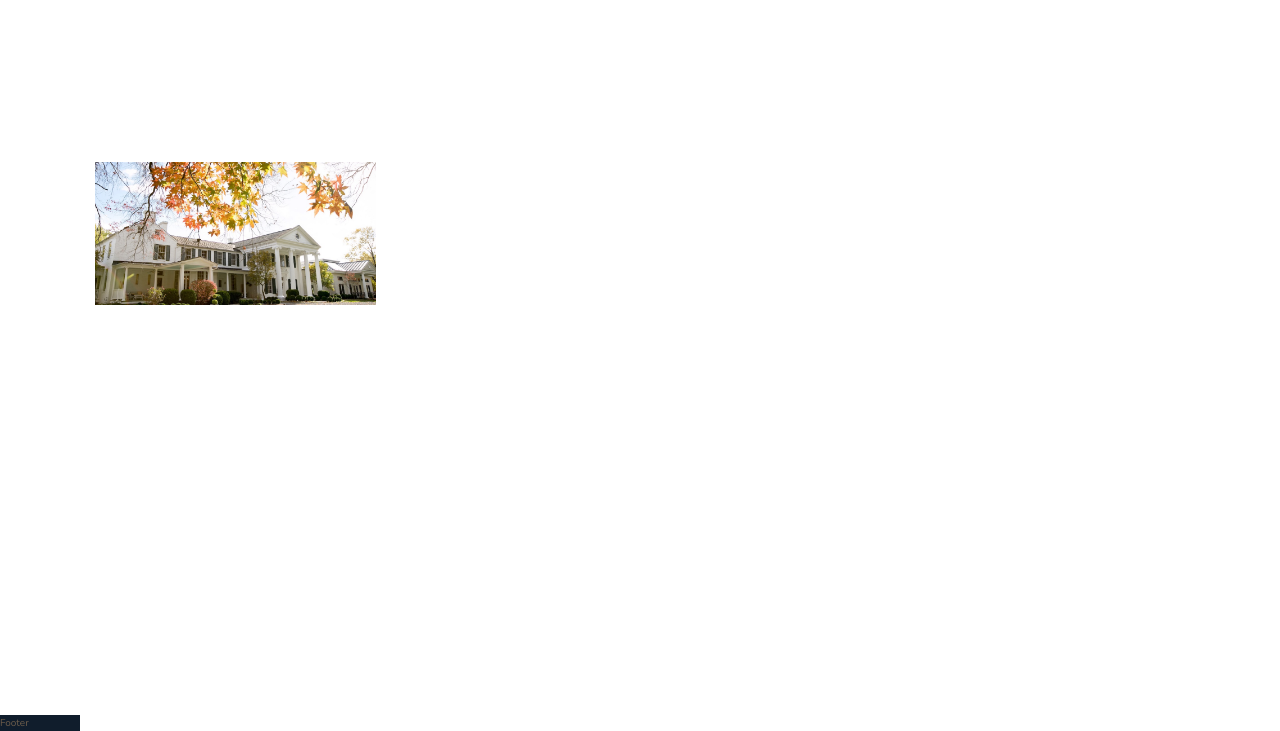
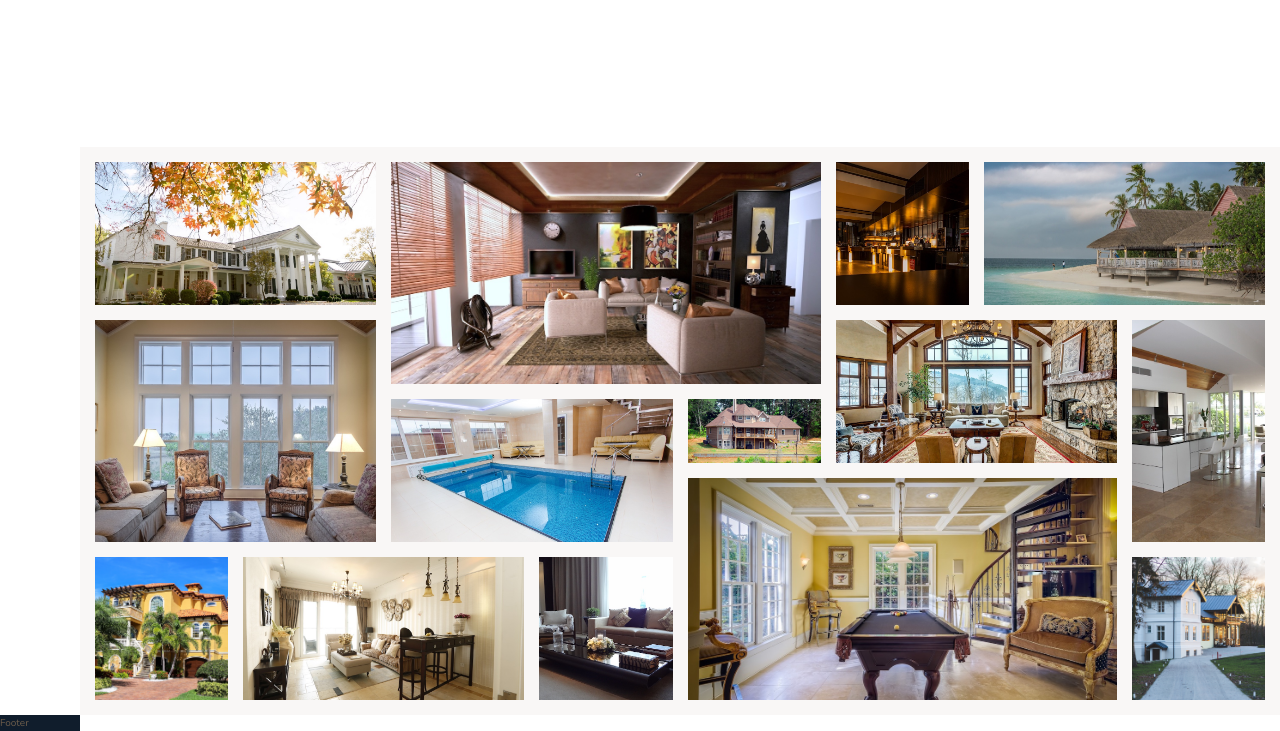
Before and after one commit to Aman07a/Advanced_CSS_and_Sass, a website: page Nexter/index.html in a window 1280 px wide. Shown: the part 2925-3656 px from the top of the page. Drawn offline with nearby package versions, Linux system fonts and the light colour scheme.

Commit message:
Building the Gallery - Part 2

```diff
--- a/Nexter/index.html
+++ b/Nexter/index.html
@@ -319,6 +319,97 @@
           class="gallery__img"
         />
       </figure>
+      <figure class="gallery__item gallery__item--2">
+        <img
+          src="./img/gal-2.jpeg"
+          alt="Gallery image 2"
+          class="gallery__img"
+        />
+      </figure>
+      <figure class="gallery__item gallery__item--3">
+        <img
+          src="./img/gal-3.jpeg"
+          alt="Gallery image 3"
+          class="gallery__img"
+        />
+      </figure>
+      <figure class="gallery__item gallery__item--4">
+        <img
+          src="./img/gal-4.jpeg"
+          alt="Gallery image 4"
+          class="gallery__img"
+        />
+      </figure>
+      <figure class="gallery__item gallery__item--5">
+        <img
+          src="./img/gal-5.jpeg"
+          alt="Gallery image 5"
+          class="gallery__img"
+        />
+      </figure>
+      <figure class="gallery__item gallery__item--6">
+        <img
+          src="./img/gal-6.jpeg"
+          alt="Gallery image 6"
+          class="gallery__img"
+        />
+      </figure>
+      <figure class="gallery__item gallery__item--7">
+        <img
+          src="./img/gal-7.jpeg"
+          alt="Gallery image 7"
+          class="gallery__img"
+        />
+      </figure>
+      <figure class="gallery__item gallery__item--8">
+        <img
+          src="./img/gal-8.jpeg"
+          alt="Gallery image 8"
+          class="gallery__img"
+        />
+      </figure>
+      <figure class="gallery__item gallery__item--9">
+        <img
+          src="./img/gal-9.jpeg"
+          alt="Gallery image 9"
+          class="gallery__img"
+        />
+      </figure>
+      <figure class="gallery__item gallery__item--10">
+        <img
+          src="./img/gal-10.jpeg"
+          alt="Gallery image 10"
+          class="gallery__img"
+        />
+      </figure>
+      <figure class="gallery__item gallery__item--11">
+        <img
+          src="./img/gal-11.jpeg"
+          alt="Gallery image 11"
+          class="gallery__img"
+        />
+      </figure>
+      <figure class="gallery__item gallery__item--12">
+        <img
+          src="./img/gal-12.jpeg"
+          alt="Gallery image 12"
+          class="gallery__img"
+        />
+      </figure>
+      <figure class="gallery__item gallery__item--13">
+        <img
+          src="./img/gal-13.jpeg"
+          alt="Gallery image 13"
+          class="gallery__img"
+        />
+      </figure>
+      <figure class="gallery__item gallery__item--14">
+        <img
+          src="./img/gal-14.jpeg"
+          alt="Gallery image 14"
+          class="gallery__img"
+        />
+      </figure>
     </section>
 
     <footer class="footer">Footer</footer>
--- a/Nexter/sass/_gallery.scss
+++ b/Nexter/sass/_gallery.scss
@@ -1,9 +1,12 @@
 .gallery {
+  background-color: $color-grey-light-1;
   grid-column: full-start / full-end;
 
   display: grid;
-  grid-template-columns: repeat(8, 1fr);
-  grid-template-rows: repeat(7, 5vw);
+  // grid-template-columns: repeat(8, 1fr);
+  // grid-template-rows: repeat(7, 5vw);
+  grid-template: repeat(7, 5vw) / repeat(8, 1fr);
+
   grid-gap: 1.5rem;
   padding: 1.5rem;
 
@@ -11,6 +14,71 @@
     &--1 {
       grid-row: 1 / span 2;
       grid-column: 1 / span 2;
+    }
+
+    &--2 {
+      grid-row: 1 / span 3;
+      grid-column: 3 / span 3;
+    }
+
+    &--3 {
+      grid-row: 1 / span 2;
+      grid-column: 6 / 7;
+    }
+
+    &--4 {
+      grid-row: 1 / span 2;
+      grid-column: 7 / -1;
+    }
+
+    &--5 {
+      grid-row: 3 / span 3;
+      grid-column: 1 / span 2;
+    }
+
+    &--6 {
+      grid-row: 4 / span 2;
+      grid-column: 3 / span 2;
+    }
+
+    &--7 {
+      grid-row: 4 / 5;
+      grid-column: 5 / 6;
+    }
+
+    &--8 {
+      grid-row: 3 / span 2;
+      grid-column: 6 / span 2;
+    }
+
+    &--9 {
+      grid-row: 3 / span 3;
+      grid-column: 8 / -1;
+    }
+
+    &--10 {
+      grid-row: 6 / span 2;
+      grid-column: 1 / 2;
+    }
+
+    &--11 {
+      grid-row: 6 / span 2;
+      grid-column: 2 / span 2;
+    }
+
+    &--12 {
+      grid-row: 6 / span 2;
+      grid-column: 4 / 5;
+    }
+
+    &--13 {
+      grid-row: 5 / span 3;
+      grid-column: 5 / span 3;
+    }
+
+    &--14 {
+      grid-row: 6 / span 2;
+      grid-column: 8 / -1;
     }
   }
 
```
Also changed, not shown: Nexter/css/style.css.
